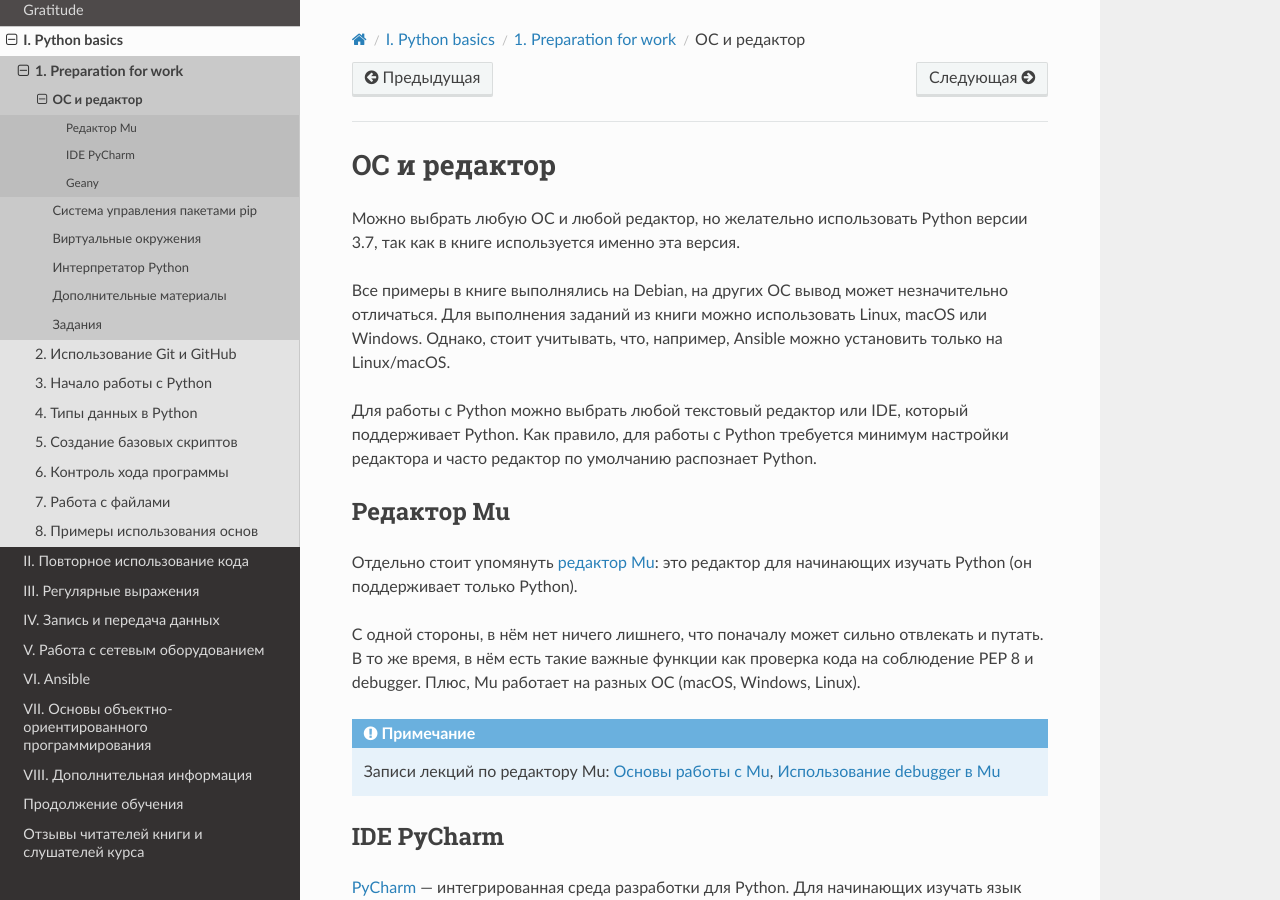
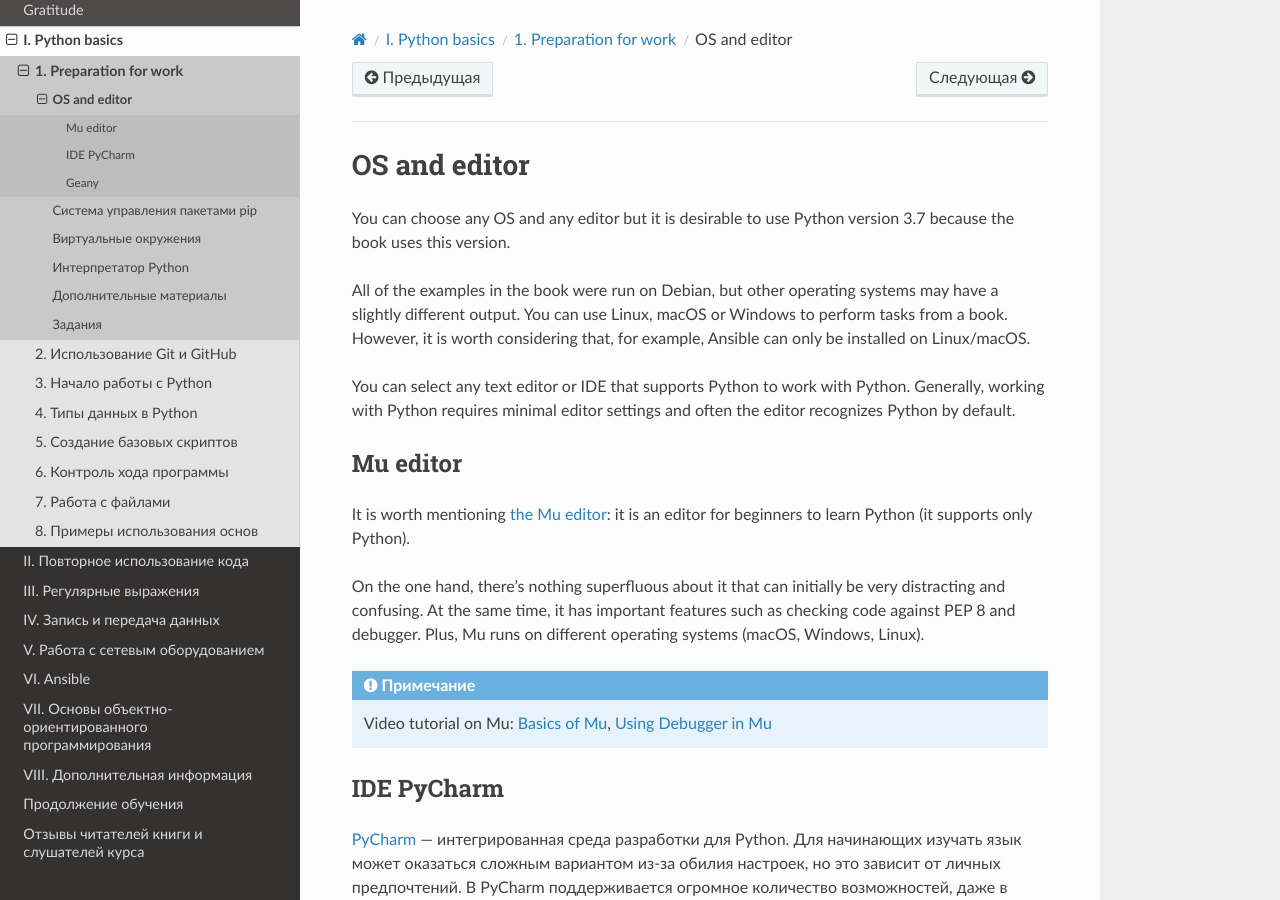
Before and after one commit to Aidar5/nattoeng, a Sphinx documentation site: the page built from docs/source/book/01_intro/os_and_editor.rst, in a window 1280 px wide and 900 px high. Built offline with Sphinx 7.4.7 and the Read the Docs theme 2.0.0, drawn with Linux system fonts in a browser that asks for light colours; pages that are not in the unit, such as notebooks, are missing from menus.

Commit message:
Update os_and_editor.rst

```diff
--- a/docs/source/book/01_intro/os_and_editor.rst
+++ b/docs/source/book/01_intro/os_and_editor.rst
@@ -1,27 +1,23 @@
-ОС и редактор
+OS and editor
 =============
 
-Можно выбрать любую ОС и любой редактор, но желательно использовать
-Python версии 3.7, так как в книге используется именно эта версия.
+You can choose any OS and any editor but it is desirable to use Python version 3.7 because the book uses this version.
 
-Все примеры в книге выполнялись на Debian, на других ОС вывод может незначительно отличаться.
-Для выполнения заданий из книги можно использовать Linux, macOS или Windows.
-Однако, стоит учитывать, что, например, Ansible можно установить только на Linux/macOS.
+All of the examples in the book were run on Debian, but other operating systems may have a slightly different output. You can use Linux, macOS or Windows to perform tasks from a book. However, it is worth considering that, for example, Ansible can only be installed on Linux/macOS.
 
+You can select any text editor or IDE that supports Python to work with Python. Generally, working with Python requires minimal editor settings and often the editor recognizes Python by default.
 
-Для работы с Python можно выбрать любой текстовый редактор или IDE, который поддерживает Python. Как правило, для работы с Python требуется минимум настройки редактора и часто редактор по умолчанию распознает Python.
-
-Редактор Mu
+Mu editor
 ^^^^^^^^^^^
 
-Отдельно стоит упомянуть `редактор Mu <https://codewith.mu/>`__: это редактор для начинающих изучать Python (он поддерживает только Python).
+It is worth mentioning  `the Mu editor <https://codewith.mu/>`__: it is an editor for beginners to learn Python (it supports only Python).
 
-С одной стороны, в нём нет ничего лишнего, что поначалу может сильно отвлекать и путать. В то же время, в нём есть такие важные функции как проверка кода на соблюдение PEP 8 и debugger. Плюс, Mu работает на разных ОС (macOS, Windows, Linux).
+On the one hand, there’s nothing superfluous about it that can initially be very distracting and confusing. At the same time, it has important features such as checking code against PEP 8 and debugger. Plus, Mu runs on different operating systems (macOS, Windows, Linux).
 
 .. note::
-    Записи лекций по редактору Mu:
-    `Основы работы с Mu <https://youtu.be/9qH92jz0p58>`__,
-    `Использование debugger в  Mu <https://youtu.be/s9Lskg37xss>`__
+    Video tutorial on Mu:
+    `Basics of Mu <https://youtu.be/9qH92jz0p58>`__,
+    `Using Debugger in Mu <https://youtu.be/s9Lskg37xss>`__
 
 
 IDE PyCharm
```
